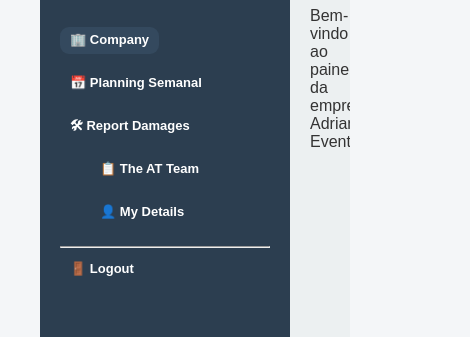
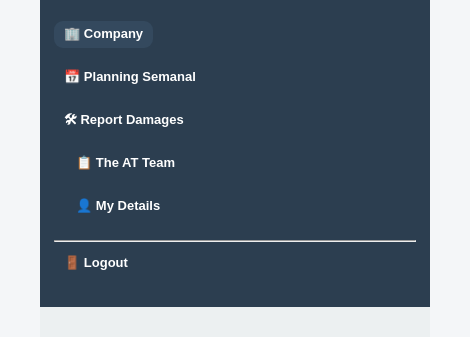
Before and after one commit to AdrianTita/adrian-planning, a plain HTML site: page dashboard.html in a window 390 px wide. Shown: the part 171-508 px from the top of the page, 470 px wide, since content can reach past the window. Drawn offline with Linux system fonts and the light colour scheme; no server answers.

Commit message:
Initial project

```diff
--- a/dashboard.html
+++ b/dashboard.html
@@ -81,6 +81,39 @@
       padding:4px 8px; border-radius:6px; cursor:pointer; font-size:12px;
     }
     .atr-acao:hover { background:#1565c0; }
+
+    /* Mobile layout: avoid sidebar/content side-by-side overflow */
+    @media (max-width: 900px) {
+      html, body {
+        width: 100%;
+        max-width: 100%;
+        overflow-x: hidden;
+      }
+      body {
+        display: block;
+        height: auto;
+      }
+      .sidebar {
+        width: 100%;
+        max-width: 100%;
+        min-height: auto;
+        padding: 14px;
+      }
+      .submenu {
+        padding-left: 12px;
+      }
+      .content {
+        width: 100%;
+        max-width: 100%;
+        padding: 14px;
+      }
+      .grid {
+        grid-template-columns: 1fr;
+      }
+      .grid .full {
+        grid-column: span 1;
+      }
+    }
   </style>
 </head>
 <body>
```
